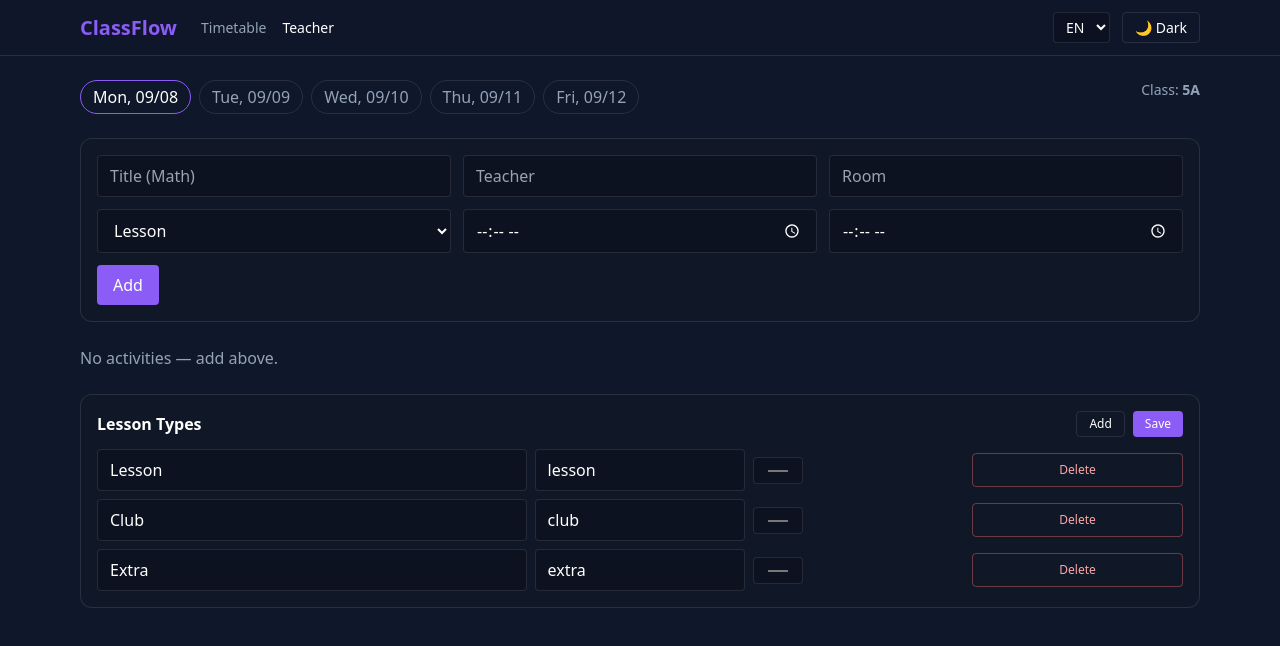
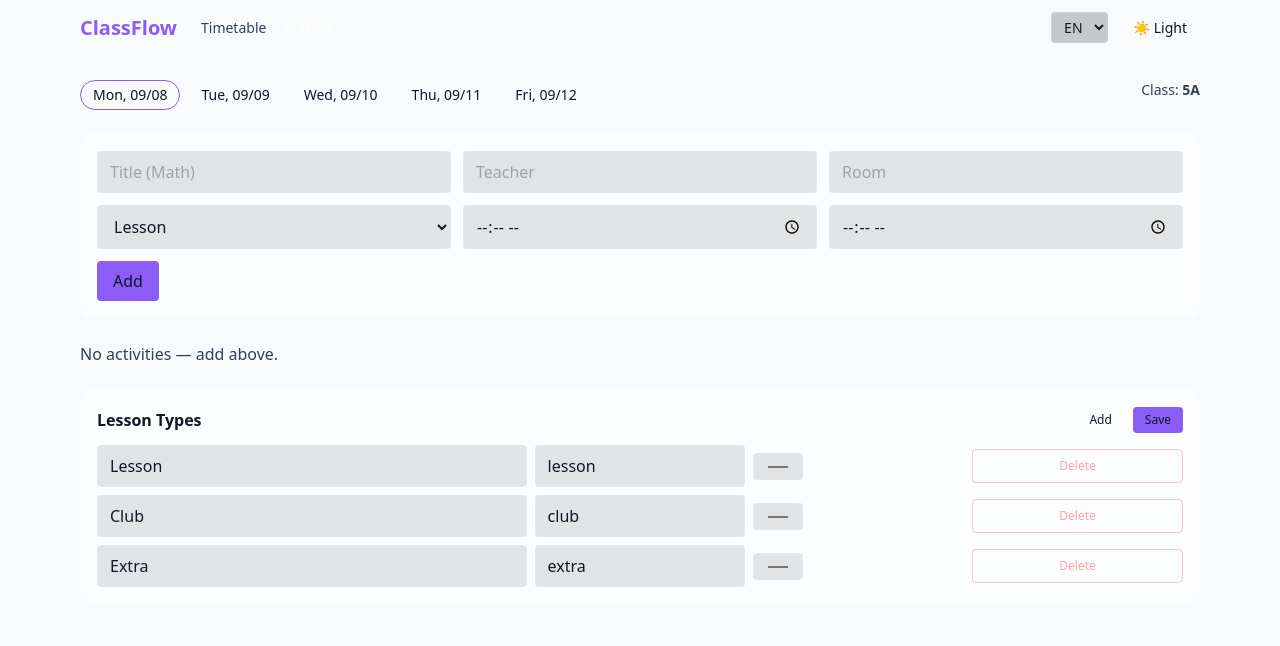
Before and after one commit to d3ad0x1/ClassFlow, a React (Vite) app: page /#/teacher in a window 1280 px wide. Shown: the top 646 px of the page. Built offline with nearby package versions, Linux system fonts and the light colour scheme.

Commit message:
add fixs

```diff
--- a/src/components/LessonForm.jsx
+++ b/src/components/LessonForm.jsx
@@ -1,38 +1,42 @@
 import { useState } from 'react';
-
+import { useTranslation } from 'react-i18next';
 
 export default function LessonForm({ types, onSubmit }) {
+  const { t } = useTranslation();
   const [state, setState] = useState({
     title: '', teacher: '', room: '', type: types?.[0]?.value || 'lesson', start: '', end: ''
   });
 
-
-    function handleSubmit(e) {
+  function handleSubmit(e){
     e.preventDefault();
-        if (!state.title || !state.start || !state.end) return;
+    if(!state.title || !state.start || !state.end) return;
     onSubmit({ ...state });
-        setState(s => ({ ...s, title: '', teacher: '', room: '', start: '', end: '' }));
+    setState(s => ({ ...s, title:'', teacher:'', room:'', start:'', end:'' }));
   }
 
+  return (
+    <form onSubmit={handleSubmit} className="rounded-xl border border-default p-4 bg-card/60 grid md:grid-cols-3 gap-3">
+      <input className="px-3 py-2 rounded bg-black/10 dark:bg-black/20 border border-default" placeholder={t('ui.titlePh')}
+             value={state.title} onChange={e=>setState({...state, title:e.target.value})}/>
+      <input className="px-3 py-2 rounded bg-black/10 dark:bg-black/20 border border-default" placeholder={t('ui.teacherPh')}
+             value={state.teacher} onChange={e=>setState({...state, teacher:e.target.value})}/>
+      <input className="px-3 py-2 rounded bg-black/10 dark:bg-black/20 border border-default" placeholder={t('ui.roomPh')}
+             value={state.room} onChange={e=>setState({...state, room:e.target.value})}/>
 
-    return (
-        <form onSubmit={handleSubmit} className="rounded-xl border border-white/10 p-4 bg-card/60 grid md:grid-cols-3 gap-3">
-            <input className="px-3 py-2 rounded bg-black/20 border border-white/10" placeholder="Title (Math)"
-                value={state.title} onChange={e => setState({ ...state, title: e.target.value })} />
-            <input className="px-3 py-2 rounded bg-black/20 border border-white/10" placeholder="Teacher"
-                value={state.teacher} onChange={e => setState({ ...state, teacher: e.target.value })} />
-            <input className="px-3 py-2 rounded bg-black/20 border border-white/10" placeholder="Room"
-                value={state.room} onChange={e => setState({ ...state, room: e.target.value })} />
-            <select className="px-3 py-2 rounded bg-black/20 border border-white/10"
-                value={state.type} onChange={e => setState({ ...state, type: e.target.value })}>
-                {types.map(t => <option key={t.value} value={t.value}>{t.label}</option>)}
+      <select className="px-3 py-2 rounded bg-black/10 dark:bg-black/20 border border-default"
+              value={state.type} onChange={e=>setState({...state, type:e.target.value})}>
+        {types.map(ti => <option key={ti.value} value={ti.value}>{ti.label}</option>)}
       </select>
-            <input className="px-3 py-2 rounded bg-black/20 border border-white/10" type="time"
-                value={state.start} onChange={e => setState({ ...state, start: e.target.value })} />
-            <input className="px-3 py-2 rounded bg-black/20 border border-white/10" type="time"
-                value={state.end} onChange={e => setState({ ...state, end: e.target.value })} />
+
+      <input className="px-3 py-2 rounded bg-black/10 dark:bg-black/20 border border-default" type="time"
+             aria-label={t('ui.start')}
+             value={state.start} onChange={e=>setState({...state, start:e.target.value})}/>
+      <input className="px-3 py-2 rounded bg-black/10 dark:bg-black/20 border border-default" type="time"
+             aria-label={t('ui.end')}
+             value={state.end} onChange={e=>setState({...state, end:e.target.value})}/>
+
       <div className="md:col-span-3">
-                <button className="px-4 py-2 rounded bg-primary hover:opacity-90">Add</button>
+        <button className="px-4 py-2 rounded bg-primary hover:opacity-90">{t('ui.add')}</button>
       </div>
     </form>
   );
--- a/src/components/TypesManager.jsx
+++ b/src/components/TypesManager.jsx
@@ -1,45 +1,47 @@
 import { useState } from 'react';
+import { useTranslation } from 'react-i18next';
 
+export default function TypesManager({ types, onChange }){
+  const { t } = useTranslation();
+  const [local, setLocal] = useState(types);
 
-export default function TypesManager({ types, onChange }) {
-    const [local, setLocal] = useState(types);
-    function add() {
-        setLocal([...local, { value: `type${local.length + 1}`, label: 'New Type', color: '#a3a3a3' }]);
+  function add(){
+    setLocal([...local, { value: `type${local.length+1}`, label: t('ui.newType'), color: '#a3a3a3' }]);
   }
-    function update(i, patch) {
+  function update(i, patch){
     const copy = [...local];
     copy[i] = { ...copy[i], ...patch };
     setLocal(copy);
   }
-    function remove(i) {
+  function remove(i){
     const copy = [...local];
-        copy.splice(i, 1);
+    copy.splice(i,1);
     setLocal(copy);
   }
-    function save() { onChange(local); }
-
+  function save(){ onChange(local); }
 
   return (
-        <div className="rounded-xl border border-white/10 p-4 bg-card/60 grid gap-3">
+    <div className="rounded-xl border border-default p-4 bg-card/60 grid gap-3">
       <div className="flex items-center justify-between">
-                <div className="font-semibold">Lesson Types</div>
+        <div className="font-semibold">{t('ui.lessonTypes')}</div>
         <div className="flex gap-2">
-                    <button onClick={add} className="text-xs px-3 py-1 rounded border border-white/10 hover:bg-white/5">Add</button>
-                    <button onClick={save} className="text-xs px-3 py-1 rounded bg-primary hover:opacity-90">Save</button>
+          <button onClick={add} className="text-xs px-3 py-1 rounded border border-default hover:bg-white/5">{t('ui.add')}</button>
+          <button onClick={save} className="text-xs px-3 py-1 rounded bg-primary hover:opacity-90">{t('ui.save')}</button>
         </div>
       </div>
 
-
       <div className="grid gap-2">
-                {local.map((t, i) => (
+        {local.map((item, i) => (
           <div key={i} className="grid md:grid-cols-5 gap-2 items-center">
-                        <input className="px-3 py-2 rounded bg-black/20 border border-white/10 md:col-span-2" placeholder="Label"
-                            value={t.label} onChange={e => update(i, { label: e.target.value })} />
-                        <input className="px-3 py-2 rounded bg-black/20 border border-white/10" placeholder="Value (id)"
-                            value={t.value} onChange={e => update(i, { value: e.target.value })} />
-                        <input className="px-3 py-2 rounded bg-black/20 border border-white/10" type="color"
-                            value={t.color} onChange={e => update(i, { color: e.target.value })} />
-                        <button onClick={() => remove(i)} className="text-xs px-3 py-2 rounded border border-red-400/40 text-red-300 hover:bg-red-400/10">Delete</button>
+            <input className="px-3 py-2 rounded bg-black/10 dark:bg-black/20 border border-default md:col-span-2" placeholder={t('ui.label')}
+                   value={item.label} onChange={e=>update(i,{label:e.target.value})}/>
+            <input className="px-3 py-2 rounded bg-black/10 dark:bg-black/20 border border-default" placeholder={t('ui.valueId')}
+                   value={item.value} onChange={e=>update(i,{value:e.target.value})}/>
+            <input className="px-3 py-2 rounded bg-black/10 dark:bg-black/20 border border-default" type="color"
+                   value={item.color} onChange={e=>update(i,{color:e.target.value})}/>
+            <button onClick={()=>remove(i)} className="text-xs px-3 py-2 rounded border border-red-400/40 text-red-300 hover:bg-red-400/10">
+              {t('ui.delete')}
+            </button>
           </div>
         ))}
       </div>
--- a/src/components/UI.jsx
+++ b/src/components/UI.jsx
@@ -1,5 +1,5 @@
 import { useTranslation } from "react-i18next";
-import { useState, useEffect } from "react";
+import { useEffect, useState } from "react";
 
 export function LangSwitcher() {
   const { i18n } = useTranslation();
@@ -14,7 +14,7 @@ export function LangSwitcher() {
     <select
       value={lang}
       onChange={(e) => changeLanguage(e.target.value)}
-      className="px-2 py-1 rounded bg-black/20 border border-white/10 text-sm"
+      className="px-2 py-1 rounded bg-black/20 dark:bg-white/10 border border-default text-sm"
     >
       <option value="en">EN</option>
       <option value="ru">RU</option>
@@ -24,9 +24,9 @@ export function LangSwitcher() {
 }
 
 export function ThemeToggle() {
-  const [theme, setTheme] = useState(
-    localStorage.getItem("theme") || "dark"
-  );
+  const prefersDark = window.matchMedia?.("(prefers-color-scheme: dark)")?.matches;
+  const initial = localStorage.getItem("theme") || (prefersDark ? "dark" : "light");
+  const [theme, setTheme] = useState(initial);
 
   useEffect(() => {
     document.documentElement.classList.remove("light", "dark");
@@ -37,7 +37,8 @@ export function ThemeToggle() {
   return (
     <button
       onClick={() => setTheme(theme === "dark" ? "light" : "dark")}
-      className="px-3 py-1 rounded border border-white/10 text-sm"
+      className="px-3 py-1 rounded border border-default text-sm"
+      title="Toggle theme"
     >
       {theme === "dark" ? "🌙 Dark" : "☀️ Light"}
     </button>
--- a/src/i18n/en.json
+++ b/src/i18n/en.json
@@ -5,6 +5,24 @@
     "teacher": "Teacher",
     "share": "Share via Telegram",
     "noActivities": "No activities — add above.",
-    "class": "Class"
+    "class": "Class",
+    "scheduleWord": "Schedule"
+  },
+  "ui": {
+    "lessonTypes": "Lesson Types",
+    "add": "Add",
+    "save": "Save",
+    "delete": "Delete",
+    "copy": "Copy",
+    "label": "Label",
+    "valueId": "Value (id)",
+    "color": "Color",
+    "newType": "New Type",
+    "titlePh": "Title (Math)",
+    "teacherPh": "Teacher",
+    "roomPh": "Room",
+    "type": "Type",
+    "start": "Start",
+    "end": "End"
   }
 }
--- a/src/i18n/ru.json
+++ b/src/i18n/ru.json
@@ -5,6 +5,24 @@
     "teacher": "Учителю",
     "share": "Поделиться в Telegram",
     "noActivities": "Нет занятий — добавьте выше.",
-    "class": "Класс"
+    "class": "Класс",
+    "scheduleWord": "Расписание"
+  },
+  "ui": {
+    "lessonTypes": "Типы занятий",
+    "add": "Добавить",
+    "save": "Сохранить",
+    "delete": "Удалить",
+    "copy": "Копия",
+    "label": "Название",
+    "valueId": "Значение (id)",
+    "color": "Цвет",
+    "newType": "Новый тип",
+    "titlePh": "Название (Математика)",
+    "teacherPh": "Преподаватель",
+    "roomPh": "Кабинет",
+    "type": "Тип",
+    "start": "Начало",
+    "end": "Конец"
   }
 }
--- a/src/i18n/uz.json
+++ b/src/i18n/uz.json
@@ -5,6 +5,24 @@
     "teacher": "O'qituvchi",
     "share": "Telegram orqali ulashish",
     "noActivities": "Mashg'ulotlar yo'q — qo'shing.",
-    "class": "Sinf"
+    "class": "Sinf",
+    "scheduleWord": "Jadval"
+  },
+  "ui": {
+    "lessonTypes": "Mashg'ulot turlari",
+    "add": "Qo'shish",
+    "save": "Saqlash",
+    "delete": "O'chirish",
+    "copy": "Nusxa",
+    "label": "Nomi",
+    "valueId": "Qiymat (id)",
+    "color": "Rang",
+    "newType": "Yangi tur",
+    "titlePh": "Nomi (Matematika)",
+    "teacherPh": "O'qituvchi",
+    "roomPh": "Xona",
+    "type": "Tur",
+    "start": "Boshlanishi",
+    "end": "Tugashi"
   }
 }
--- a/src/index.css
+++ b/src/index.css
@@ -2,6 +2,29 @@
 @tailwind components;
 @tailwind utilities;
 
+/* LIGHT (по умолчанию) */
+:root {
+  --color-primary: 139 92 246;     /* #8b5cf6 */
+  --color-bg: 248 250 252;         /* slate-50 */
+  --color-card: 255 255 255;       /* white */
+  --color-muted: 51 65 85;         /* slate-700 */
+  --color-text: 15 23 42;          /* slate-900 */
+}
 
-:root { color-scheme: dark; }
-body { @apply bg-background text-white; }
+/* DARK */
+.dark {
+  --color-primary: 139 92 246;     /* #8b5cf6 */
+  --color-bg: 15 23 42;            /* #0f172a */
+  --color-card: 17 24 39;          /* #111827 */
+  --color-muted: 148 163 184;      /* #94a3b8 */
+  --color-text: 255 255 255;       /* white */
+}
+
+html, body { height: 100%; }
+body {
+  background-color: rgb(var(--color-bg));
+  color: rgb(var(--color-text));
+}
+
+/* Опционально: тонкая граница по умолчанию */
+.border-default { border-color: rgba(255,255,255,.1); }
--- a/src/pages/Public.jsx
+++ b/src/pages/Public.jsx
@@ -1,20 +1,28 @@
 import { useEffect, useMemo, useState } from 'react';
+import { useTranslation } from 'react-i18next';
 import { loadData, initData, saveData } from '../lib/storage';
-import { formatDate, tgShareHref } from '../lib/share';
 
-
-export default function Public() {
+export default function Public(){
+  const { t, i18n } = useTranslation();
   const [data, setData] = useState(() => loadData() || initData());
-    useEffect(() => saveData(data), [data]);
-
+  useEffect(()=> saveData(data), [data]);
 
   const url = new URL(window.location.href);
   const initial = url.searchParams.get('date') || data.days[0].date;
   const [selectedDate, setSelectedDate] = useState(initial);
 
-
   const day = useMemo(() => data.days.find(d => d.date === selectedDate), [data, selectedDate]);
 
+  const fmtDate = (d) =>
+    new Date(d).toLocaleDateString(i18n.language, { weekday:'long', day:'2-digit', month:'2-digit' });
+
+  const tgHref = () => {
+    const u = new URL(window.location.href);
+    u.searchParams.set('date', selectedDate);
+    const urlEnc = encodeURIComponent(u.toString());
+    const textEnc = encodeURIComponent(`${t('app.scheduleWord')} ${data.group} — ${fmtDate(selectedDate)}`);
+    return `https://t.me/share/url?url=${urlEnc}&text=${textEnc}`;
+  };
 
   return (
     <div className="space-y-6">
@@ -22,29 +30,33 @@ export default function Public() {
         {data.days.map(d => (
           <button key={d.date}
                   onClick={() => setSelectedDate(d.date)}
-                        className={`px-3 py-1 rounded-full border ${selectedDate === d.date ? 'border-primary text-white' : 'border-white/10 text-muted hover:text-white'}`}>
-                        {formatDate(d.date)}
+                  className={`px-3 py-1 rounded-full border ${selectedDate===d.date?'border-primary':'border-default'} text-sm`}>
+            {fmtDate(d.date)}
           </button>
         ))}
-                <a href={tgShareHref(selectedDate, data.group)} target="_blank" rel="noreferrer"
-                    className="ml-auto px-3 py-1 rounded-full bg-primary text-white hover:opacity-90">Share via Telegram</a>
+        <a href={tgHref()} target="_blank" rel="noreferrer"
+           className="ml-auto px-3 py-1 rounded-full bg-primary text-white hover:opacity-90">
+          {t('app.share')}
+        </a>
       </div>
-
 
       <div className="grid gap-3">
         {day?.lessons?.length ? day.lessons.map(les => (
-                    <div key={les.id} className="rounded-xl border border-white/10 p-4 bg-card/60">
+          <div key={les.id} className="rounded-xl border border-default p-4 bg-card/60">
             <div className="flex items-center justify-between">
               <div className="font-semibold">{les.title}</div>
-                            <span className="text-xs px-2 py-0.5 rounded-full border border-white/10" style={{ borderColor: '#ffffff22', background: `${data.types.find(t => t.value === les.type)?.color}22` }}>
-                                {data.types.find(t => t.value === les.type)?.label || les.type}
+              <span
+                className="text-xs px-2 py-0.5 rounded-full border border-default"
+                style={{ background: `${(data.types.find(ti=>ti.value===les.type)?.color || '#888')}22` }}
+              >
+                {data.types.find(ti=>ti.value===les.type)?.label || les.type}
               </span>
             </div>
             <div className="text-sm text-muted mt-1">
-                            {les.start}–{les.end} {les.room ? `· room ${les.room}` : ''} {les.teacher ? `· ${les.teacher}` : ''}
+              {les.start}–{les.end} {les.room ? `· ${t('ui.roomPh')} ${les.room}` : ""} {les.teacher ? `· ${les.teacher}` : ""}
             </div>
           </div>
-                )) : <div className="text-muted">No activities</div>}
+        )) : <div className="text-muted">{t('app.noActivities')}</div>}
       </div>
     </div>
   );
--- a/src/pages/Teacher.jsx
+++ b/src/pages/Teacher.jsx
@@ -1,11 +1,12 @@
-// src/pages/Teacher.jsx
 import { useEffect, useMemo, useState } from 'react';
+import { useTranslation } from 'react-i18next';
 import { nanoid } from 'nanoid';
 import LessonForm from '../components/LessonForm.jsx';
 import TypesManager from '../components/TypesManager.jsx';
 import { loadData, saveData, initData } from '../lib/storage';
 
 export default function Teacher(){
+  const { t, i18n } = useTranslation();
   const [data, setData] = useState(() => loadData() || initData());
   useEffect(()=> saveData(data), [data]);
 
@@ -40,40 +41,45 @@ export default function Teacher(){
     setData(prev => ({ ...prev, types: newTypes }));
   }
 
+  const fmt = (d) =>
+    new Date(d).toLocaleDateString(i18n.language, { weekday:'short', day:'2-digit', month:'2-digit' });
+
   return (
     <div className="grid gap-6">
       <div className="flex gap-2 flex-wrap">
         {data.days.map(d => (
           <button key={d.date}
             onClick={() => setSelectedDate(d.date)}
-            className={`px-3 py-1 rounded-full border ${selectedDate===d.date? 'border-primary text-white':'border-white/10 text-muted hover:text-white'}`}>
-            {new Date(d.date).toLocaleDateString(undefined,{weekday:'short', day:'2-digit', month:'2-digit'})}
+            className={`px-3 py-1 rounded-full border ${selectedDate===d.date? 'border-primary':'border-default'} text-sm`}>
+            {fmt(d.date)}
           </button>
         ))}
-        <div className="ml-auto text-sm text-muted">Class: <b>{data.group}</b></div>
+        <div className="ml-auto text-sm text-muted">{t('app.class')}: <b>{data.group}</b></div>
       </div>
 
       <LessonForm types={data.types} onSubmit={upsertLesson} />
 
       <div className="grid gap-3">
         {day.lessons.length ? day.lessons.map(les => (
-          <div key={les.id} className="rounded-xl border border-white/10 p-4 bg-card/60">
+          <div key={les.id} className="rounded-xl border border-default p-4 bg-card/60">
             <div className="flex items-center justify-between gap-2">
               <div>
                 <div className="font-semibold">{les.title}</div>
                 <div className="text-sm text-muted">
-                  {les.start}–{les.end} {les.room?`· room ${les.room}`:''} {les.teacher?`· ${les.teacher}`:''} · {data.types.find(t=>t.value===les.type)?.label || les.type}
+                  {les.start}–{les.end} {les.room?`· ${t('ui.roomPh')} ${les.room}`:''} {les.teacher?`· ${les.teacher}`:''} · {data.types.find(ti=>ti.value===les.type)?.label || les.type}
                 </div>
               </div>
               <div className="flex gap-2">
                 <button onClick={() => navigator.clipboard.writeText(JSON.stringify(les,null,2))}
-                        className="text-xs px-3 py-1 rounded border border-white/10 hover:bg-white/5">Copy</button>
+                        className="text-xs px-3 py-1 rounded border border-default hover:bg-white/5">{t('ui.copy')}</button>
                 <button onClick={() => removeLesson(les.id)}
-                        className="text-xs px-3 py-1 rounded border border-red-400/40 text-red-300 hover:bg-red-400/10">Delete</button>
+                        className="text-xs px-3 py-1 rounded border border-red-400/40 text-red-300 hover:bg-red-400/10">
+                  {t('ui.delete')}
+                </button>
               </div>
             </div>
           </div>
-        )) : <div className="text-muted">No activities — add above.</div>}
+        )) : <div className="text-muted">{t('app.noActivities')}</div>}
       </div>
 
       <TypesManager types={data.types} onChange={setTypes} />
--- a/tailwind.config.js
+++ b/tailwind.config.js
@@ -1,16 +1,17 @@
 /** @type {import('tailwindcss').Config} */
 export default {
   darkMode: "class",
-    content: ['./index.html', './src/**/*.{js,jsx,ts,tsx}'],
+  content: ["./index.html", "./src/**/*.{js,jsx,ts,tsx}"],
   theme: {
     extend: {
+      // Цвета через CSS-переменные => тема переключается без правок JSX
       colors: {
-                primary: '#8b5cf6',
-                background: '#0f172a',
-                card: '#111827',
-                muted: '#94a3b8'
+        primary: "rgb(var(--color-primary) / <alpha-value>)",
+        background: "rgb(var(--color-bg) / <alpha-value>)",
+        card: "rgb(var(--color-card) / <alpha-value>)",
+        muted: "rgb(var(--color-muted) / <alpha-value>)"
       }
     }
   },
-    plugins: []
+  plugins: [],
 };
```
Lines whose indentation alone changed are shown as unchanged.
